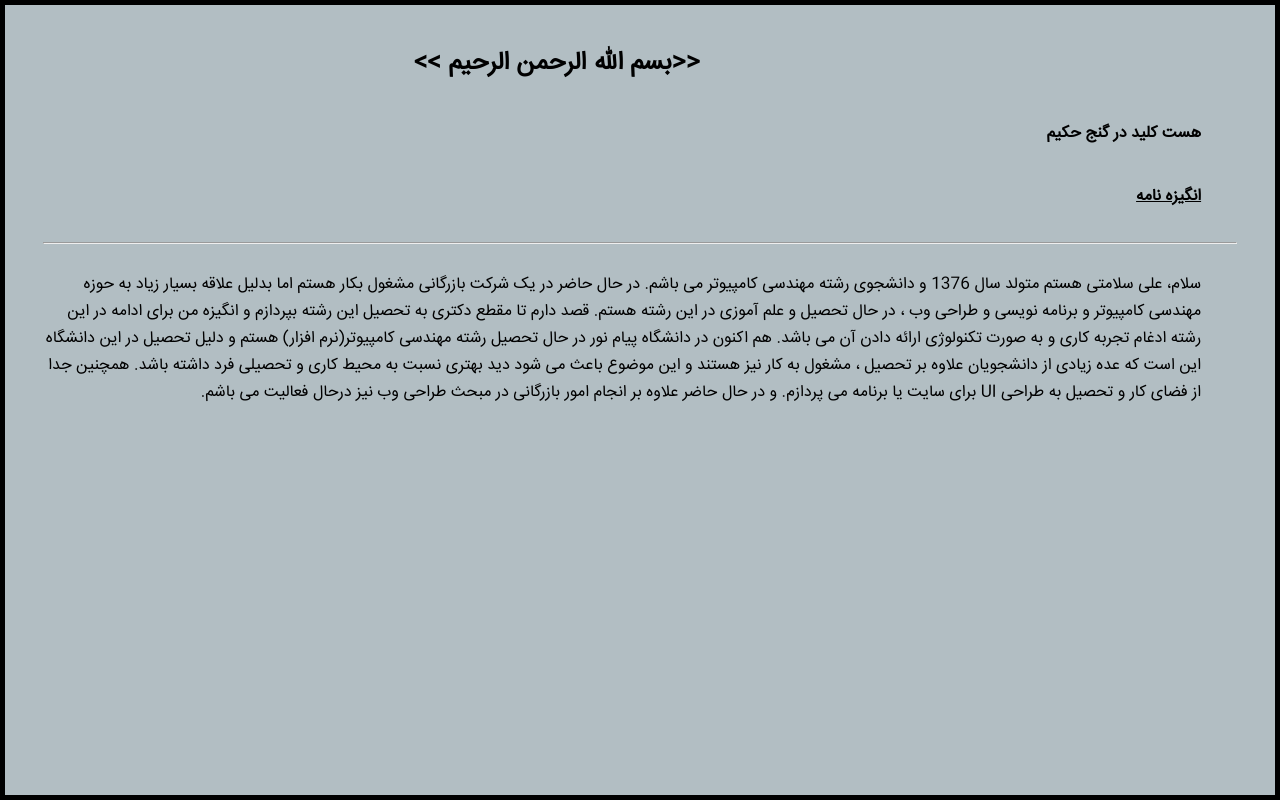
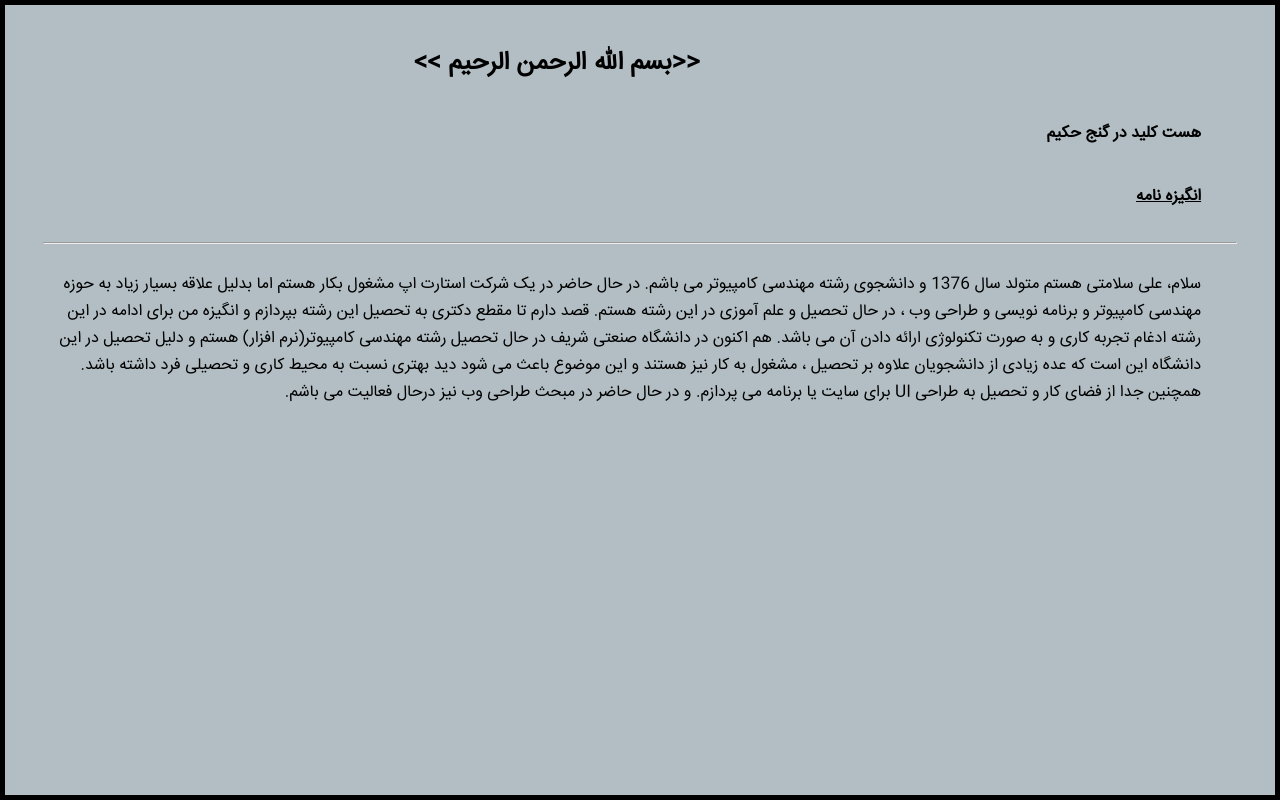
Before and after one commit to alisalamati/SOP, a plain HTML site: page index.html in a window 1280 px wide. Drawn offline with Linux system fonts and the light colour scheme.

Commit message:
Update index.html

```diff
--- a/index.html
+++ b/index.html
@@ -24,11 +24,11 @@
     <br><hr>
     <span style="text-align=justify;text-indent:15px;">
   <br>
-    سلام، علی سلامتی هستم متولد سال 1376 و دانشجوی رشته مهندسی کامپیوتر می باشم. در حال حاضر در یک شرکت بازرگانی مشغول بکار هستم اما بدلیل علاقه بسیار زیاد به حوزه مهندسی کامپیوتر و برنامه نویسی و طراحی وب ، در حال تحصیل و علم آموزی در این رشته هستم.
+    سلام، علی سلامتی هستم متولد سال 1376 و دانشجوی رشته مهندسی کامپیوتر می باشم. در حال حاضر در یک شرکت استارت اپ مشغول بکار هستم اما بدلیل علاقه بسیار زیاد به حوزه مهندسی کامپیوتر و برنامه نویسی و طراحی وب ، در حال تحصیل و علم آموزی در این رشته هستم.
        قصد دارم تا مقطع دکتری به تحصیل این رشته بپردازم و انگیزه من برای ادامه در این رشته ادغام تجربه کاری و به صورت تکنولوژی ارائه دادن آن می باشد.
-        هم اکنون در دانشگاه پیام نور در حال تحصیل رشته مهندسی کامپیوتر(نرم افزار) هستم و دلیل تحصیل در این دانشگاه این است که عده زیادی از دانشجویان علاوه بر تحصیل ، مشغول به کار نیز هستند و این موضوع باعث می شود دید بهتری نسبت به محیط کاری و تحصیلی فرد داشته باشد.
+        هم اکنون در دانشگاه صنعتی شریف در حال تحصیل رشته مهندسی کامپیوتر(نرم افزار) هستم و دلیل تحصیل در این دانشگاه این است که عده زیادی از دانشجویان علاوه بر تحصیل ، مشغول به کار نیز هستند و این موضوع باعث می شود دید بهتری نسبت به محیط کاری و تحصیلی فرد داشته باشد.
   همچنین جدا از فضای کار و تحصیل به طراحی UI برای سایت یا برنامه می پردازم.
-        و در حال حاضر علاوه بر انجام امور بازرگانی در مبحث طراحی وب نیز درحال فعالیت می باشم.
+        و در حال حاضر در مبحث طراحی وب نیز درحال فعالیت می باشم.
 
     </span>
 </div>
```
